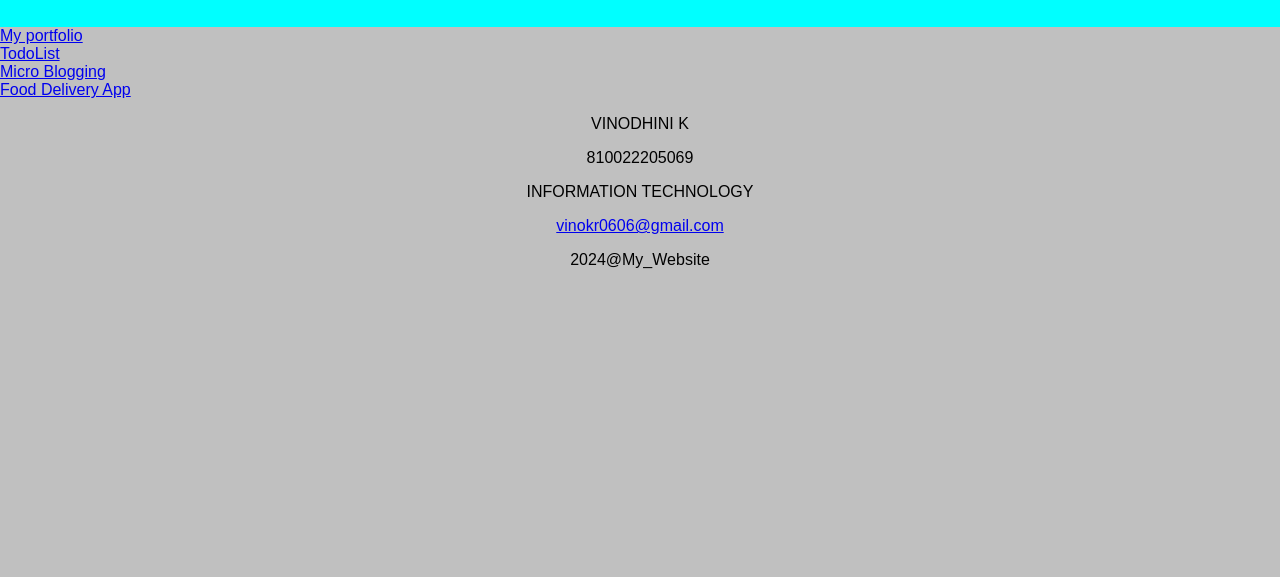
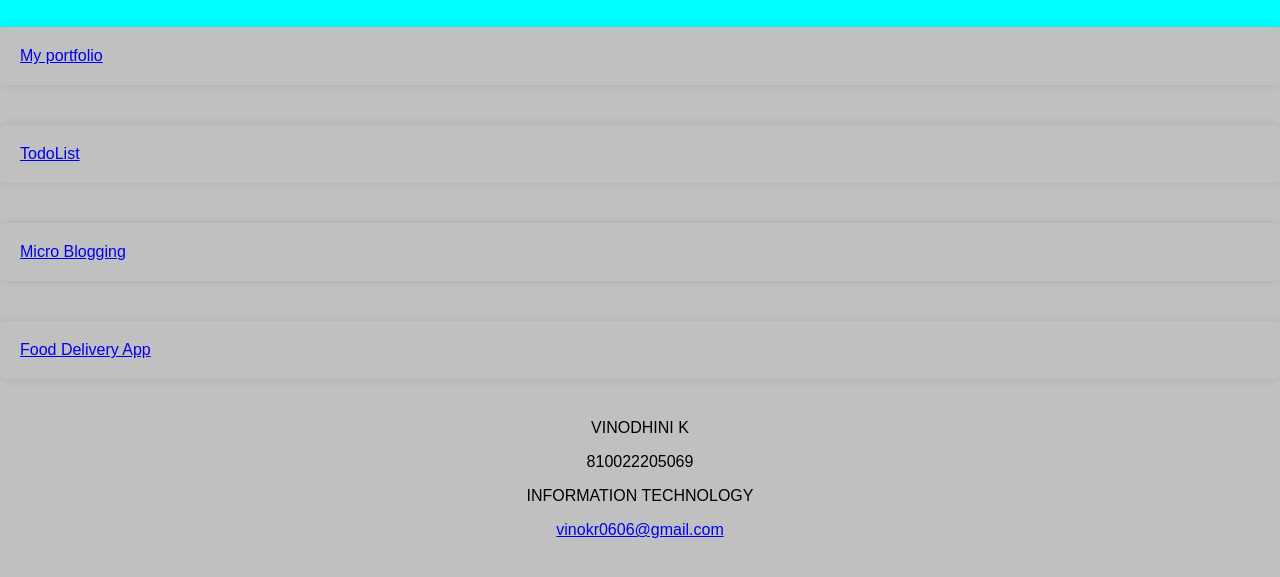
Before and after one commit to vinokr/index, a plain HTML site: page index.html in a window 1280 px wide. Shown: the part 179-756 px from the top of the page. Drawn offline with Linux system fonts and the light colour scheme.

Commit message:
Update index.html

```diff
--- a/index.html
+++ b/index.html
@@ -17,7 +17,14 @@
                 padding:0;
                 background-color:#c0c0c0;
             }
-            footer p{
+            section {
+               margin-bottom: 40px;
+               border:  2px solid ##4CAF50;
+               padding: 20px;
+               border-radius: 5px;
+               box-shadow: 0 0 10px rgba(0,0,0,0.1);
+            }
+           footer p{
                 color:black;
                 text-align:center;
             }
@@ -48,7 +55,6 @@
                  <p>810022205069</p>
                  <p>INFORMATION TECHNOLOGY</p>
                  <p><a href="https://vinokr.github.io/index/">vinokr0606@gmail.com</a></p>
-                 <p>2024@My_Website</p>
             </footer>
         </body>
 </html>
```
